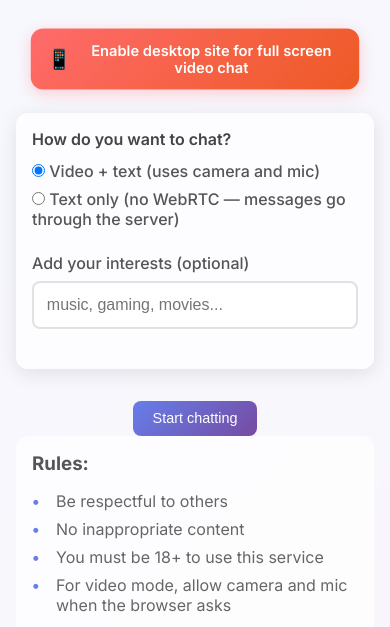
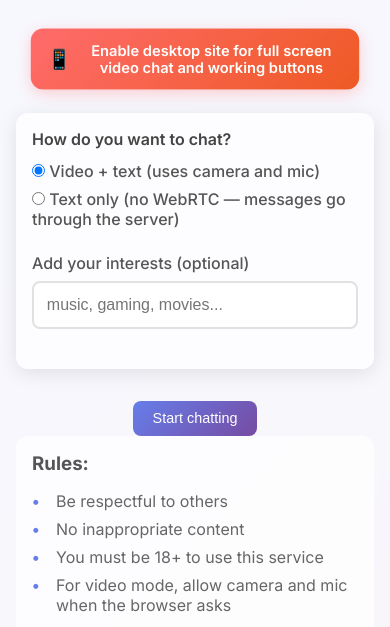
Before and after one commit to Nirmalsingg/vcomegle-main-main, a website: page index.html in a window 390 px wide. Shown: the part 217-844 px from the top of the page. Drawn offline with nearby package versions, Linux system fonts and the light colour scheme.

Commit message:
Update mobile notice text to mention buttons not working without desktop site

```diff
--- a/index.html
+++ b/index.html
@@ -54,7 +54,7 @@
 
                     <div class="mobile-notice">
                         <span class="mobile-notice-icon">📱</span>
-                        <span class="mobile-notice-text">Enable desktop site for full screen video chat</span>
+                        <span class="mobile-notice-text">Enable desktop site for full screen video chat and working buttons</span>
                     </div>
 
                     <div class="preferences">
@@ -93,7 +93,7 @@
             <div id="chatScreen" class="screen chat-screen hidden">
                 <div class="mobile-notice">
                     <span class="mobile-notice-icon">📱</span>
-                    <span class="mobile-notice-text">Enable desktop site for full screen video chat</span>
+                    <span class="mobile-notice-text">Enable desktop site for full screen video chat and working buttons</span>
                 </div>
                 <div class="video-container">
                     <div class="video-wrapper">
```
